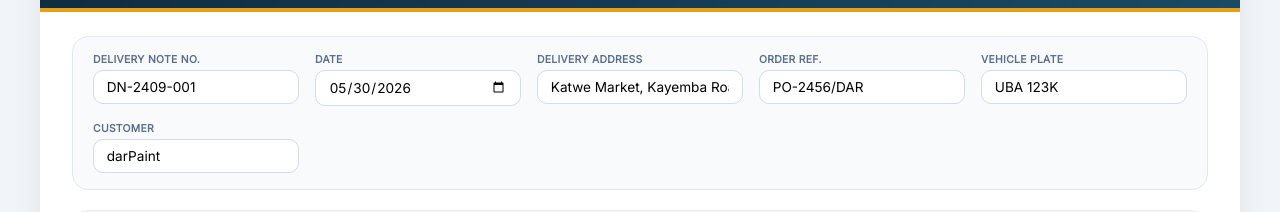
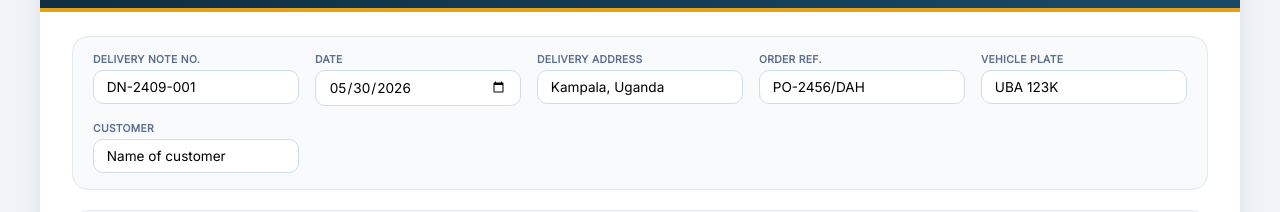
Before and after one commit to Muzaphal/Document-System, a Next.js app: page / in a window 1280 px wide. Shown: the part 351-563 px from the top of the page. Built offline with nearby package versions, Linux system fonts and the light colour scheme.

Commit message:
Remove PDF download button, keep only Print/Save as PDF

```diff
--- a/app/page.tsx
+++ b/app/page.tsx
@@ -73,12 +73,12 @@ export default function AllDocumentsPage() {
   const [deliveryProducts, setDeliveryProducts] = useState<ProductRow[]>(defaultDeliveryProducts);
   const [deliveryNumber, setDeliveryNumber] = useState('DN-2409-001');
   const [deliveryDate, setDeliveryDate] = useState('');
-  const [address, setAddress] = useState('Katwe Market, Kayemba Road | P.O Box Kampala');
-  const [orderRef, setOrderRef] = useState('PO-2456/DAR');
+  const [address, setAddress] = useState('Kampala, Uganda');
+  const [orderRef, setOrderRef] = useState('PO-2456/DAH');
   const [vehiclePlate, setVehiclePlate] = useState('UBA 123K');
   const [deliveredBy, setDeliveredBy] = useState('darPaint');
   const [receivedBy, setReceivedBy] = useState('darPaint');
-  const [customerName, setCustomerName] = useState('darPaint');
+  const [customerName, setCustomerName] = useState('Name of customer');
 
   // ---- Quotation State ----
   const [quotationProducts, setQuotationProducts] = useState<ProductRow[]>(defaultQuotationProducts);
@@ -432,7 +432,7 @@ export default function AllDocumentsPage() {
 
   return (
     <div className="app-container">
-      {/* PDF Export Options - Only Print/Save as PDF */}
+      {/* Print Options - Only Print/Save as PDF */}
       <div className="pdf-options-bar no-print">
         <div className="options-header">
           <i className="fas fa-print"></i> Print Options
@@ -652,7 +652,7 @@ export default function AllDocumentsPage() {
               <div className="compact-signatures">
                 <div className="compact-sign">
                   <label>CASHIER</label>
-                  <input type="text" className="sign-input" placeholder="Cashier name" defaultValue="John Mukasa" />
+                  <input type="text" className="sign-input" placeholder="Cashier name" defaultValue="DarPaint" />
                 </div>
                 <div className="compact-sign">
                   <label>CUSTOMER SIGNATURE</label>
```
